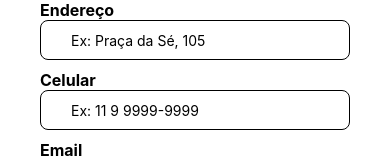
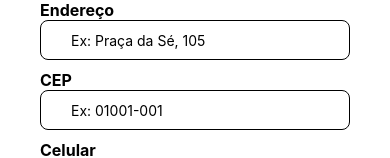
Before and after one commit to Raianwz/MeuSCAPP, a React Native app: screen /Cadastro in a window 390 px wide. Shown: the part 155-313 px from the top of the page. Built offline with nearby package versions, Linux system fonts and the light colour scheme.

Commit message:
Atualização de Telas, Added CaixaEditar

```diff
--- a/src/components/bandejaItem/index.js
+++ b/src/components/bandejaItem/index.js
@@ -5,14 +5,14 @@ import { MaterialIcons } from '@expo/vector-icons';
 export function BandejaItem({ data }) {
     return (
         <Pressable style={style.container}>
-            <View style={{flex: 1, flexDirection: 'row'}}>
+            <View style={{ flex: 1, flexDirection: 'row' }}>
                 <View style={style.textBox}>
                     <Text style={style.title}>{data.title}</Text>
-                    <Text>{data.describle}</Text>
+                    <Text numberOfLines={3} style={style.paragraph}>{data.describle}</Text>
                 </View>
                 <View style={style.priceBox}>
                     <Text style={style.price}>{'R$ ' + data.price.toFixed(2)}</Text>
-                    <Text style={{fontSize: 11,}}>Por unidade</Text>
+                    <Text style={{ fontSize: 11, }}>Por unidade</Text>
                 </View>
                 <TouchableOpacity style={style.shopBox}>
                     <MaterialIcons color='#FFF' name='add-shopping-cart' size={40} />
@@ -42,16 +42,16 @@ const style = StyleSheet.create({
     },
     textBox: {
         flex: 2,
-        width: "100%",
     },
     priceBox: {
         flex: 1,
-        marginLeft: 2,
+        marginLeft: 5,
+        marginRight: 5,
     },
-    shopBox:{
+    shopBox: {
         marginRight: -14,
         marginTop: -15,
-        marginBottom:-15,
+        marginBottom: -15,
         paddingLeft: 5,
         backgroundColor: '#fe7a00',
         justifyContent: 'center',
@@ -59,5 +59,11 @@ const style = StyleSheet.create({
         height: "auto",
         borderTopEndRadius: 8,
         borderBottomRightRadius: 8,
-    }
+    },
+    paragraph: {
+        fontSize: 16,
+        textAlign: 'justify',
+        color: 'black',
+        width: 208,
+    },
 })
--- /dev/null
+++ b/src/components/caixaEditar/index.js
@@ -0,0 +1,96 @@
+import React, { useState } from 'react'
+import { View, Text, StyleSheet, TextInput, TouchableOpacity } from 'react-native'
+import { MaterialIcons } from '@expo/vector-icons';
+
+
+
+export default function CaixaEditar({ title, describle, keyboard, secure }) {
+    const [editavel, setEditavel] = useState(false)
+    keyboard = 'default' || keyboard
+    secure = false || secure
+
+    function checkEditable() {
+        if (editavel == false) {
+            setEditavel(true)
+        } else {
+            setEditavel(false)
+        }
+    }
+
+
+    return (
+        <View style={styles.container}>
+            <View style={styles.cforms}>
+                <Text style={[styles.cformsText]}>{title}</Text>
+            </View>
+            <TextInput
+                style={styles.input}
+                secureTextEntry={secure}
+                keyboardType={keyboard}
+                placeholder={describle}
+                editable={editavel}
+            />
+            <TouchableOpacity style={styles.edit} onPress={() => checkEditable()}>
+                <MaterialIcons name='edit' size={30} color='grey' />
+            </TouchableOpacity>
+        </View>
+    )
+}
+
+const styles = StyleSheet.create({
+    container: {
+        flex: 1,
+        backgroundColor: 'white',
+    },
+    title: {
+        flex: 1,
+        flexDirection: 'row',
+        marginTop: 24,
+        alignContent: 'flex-start',
+        width: "100%",
+        maxHeight: 36,
+        backgroundColor: '#289E10',
+    },
+    titleText: {
+        fontSize: 24,
+        color: "#FFF",
+        fontWeight: 'bold',
+        marginLeft: 80,
+    },
+    input: {
+        width: 310,
+        height: 40,
+        borderWidth: 1.1,
+        padding: 3,
+        borderRadius: 8,
+        paddingLeft: 30,
+        fontSize: 14,
+        marginRight: 'auto',
+        marginLeft: 'auto',
+        paddingRight: 50,
+    },
+    edit: {
+        position: 'absolute',
+        zIndex: 3,
+        right: 30,
+        bottom: 2,
+        height: 36,
+        width: 40,
+        justifyContent: 'center',
+        alignItems: 'center'
+    },
+    cforms: {
+        flex: 1,
+        textAlign: 'left',
+        marginTop: 15,
+        marginLeft: 40,
+    },
+    cformsText: {
+        marginTop: 10,
+        fontWeight: 'bold',
+        textAlign: 'left',
+        justifyContent: 'flex-start',
+        alignContent: 'flex-start',
+        fontSize: 16,
+    },
+})
--- a/src/pages/Cadastro/index.js
+++ b/src/pages/Cadastro/index.js
@@ -28,6 +28,12 @@ export default function Cadastro() {
         <TextInput
           style={styles.input}
           placeholder="Ex: Praça da Sé, 105"
+          keyboardType='default'
+        />
+        <Text style={styles.cformsText}>CEP</Text>
+        <TextInput
+          style={styles.input}
+          placeholder="Ex: 01001-001"
           keyboardType='default'
         />
         <Text style={styles.cformsText}>Celular</Text>
--- a/src/pages/Conta/index.js
+++ b/src/pages/Conta/index.js
@@ -2,6 +2,7 @@ import React, { useState } from 'react'
 import { Text, View, ScrollView, StyleSheet, TouchableOpacity, Image, TextInput, FlatList } from 'react-native';
 import StatusBarColor from '../../components/statusBar';
 import { Ionicons } from '@expo/vector-icons';
+import CaixaEditar from '../../components/caixaEditar';
 
 
 export default function Conta() {
@@ -15,8 +16,15 @@ export default function Conta() {
                     <Text style={styles.titleText}>Minha Conta</Text>
                 </View>
             </View>
-            <ScrollView>
-                <Text>Tela Conta</Text>
+            <ScrollView style={{backgroundColor: "#FFF"}}>
+                <CaixaEditar title='Nome Completo' describle="Tester" />
+                <CaixaEditar title='Celular' describle="(11) 9 0000-0000" />
+                <CaixaEditar title='CEP' describle="00000-000" />
+                <CaixaEditar title='Email' describle="Tester@Tester" />
+                <Text style={{fontWeight: 'bold', marginTop: 15, fontSize: 16, marginLeft: 10}} >Alterar Senha</Text>
+                <CaixaEditar title='Senha Alta' describle="Tester" secure={true} />
+                <CaixaEditar title='Nova Senha' describle="Nova Senha" secure={true} />
+                <CaixaEditar title='Confirmar Nova Senha' describle="Confirmar Nova Senha" secure={true} />
             </ScrollView>
             <StatusBarColor />
         </View>
@@ -56,4 +64,19 @@ const styles = StyleSheet.create({
         fontSize: 14,
         backgroundColor: '#FFF'
     },
+    cforms: {
+        flex: 2,
+        textAlign: 'left',
+        marginTop: 15,
+        marginLeft: 'auto',
+        marginRight: 'auto',
+    },
+    cformsText: {
+        marginTop: 10,
+        fontWeight: 'bold',
+        textAlign: 'left',
+        justifyContent: 'flex-start',
+        alignContent: 'flex-start',
+        fontSize: 16,
+    },
 })
--- a/src/pages/Home/index.js
+++ b/src/pages/Home/index.js
@@ -3,6 +3,7 @@ import { Text, View, ScrollView, StyleSheet, TouchableOpacity, Image, TextInput,
 import StatusBarColor from '../../components/statusBar';
 import { Ionicons } from '@expo/vector-icons';
 import { BandejaItem } from '../../components/bandejaItem'
+import { useNavigation } from '@react-navigation/native';
 
 const dataBandejas = [
     {
@@ -27,6 +28,7 @@ const dataBandejas = [
 ]
 
 export default function Home() {
+    const navigation = useNavigation();
     return (
         <View style={styles.container}>
             <View style={styles.titleBox}>
@@ -36,12 +38,12 @@ export default function Home() {
                     </TouchableOpacity>
                     <Image style={styles.logoimgR} source={require('../../assets/m_tomate.png')} />
                     <Text style={styles.titleText}>Meu Sacolão</Text>
-                    <TouchableOpacity>
-                        <Ionicons name='cart' size={34} color="white" />
+                    <TouchableOpacity onPress={()=> navigation.navigate('Carrinho')}>
+                        <Ionicons name='cart' size={34} color="white"/>
                     </TouchableOpacity>
                 </View>
                 <TextInput style={styles.input} placeholder='Pesquisar' />
-                <Ionicons style={{ position: 'absolute', top: 50, right: 70, }} name='search' color="#bcbcbc" size={20} />
+                <Ionicons style={{ position: 'absolute', top: 56, right: 70, }} name='search' color="#bcbcbc" size={20} />
             </View>
             <ScrollView scrollEnabled={true}>
                 <View style={{ backgroundColor: "#FFFFFF", marginTop: 15, borderRadius: 4, flex: 1, flexDirection: 'row', flexWrap: 'wrap' }}>
@@ -60,11 +62,13 @@ export default function Home() {
                 </View>
                 <View style={{ backgroundColor: "#FFFFFF", marginTop: 15, borderRadius: 4, flex: 1, }}>
                     <Text style={{ textAlign: 'center', fontSize: 20, color: '#289e10' }}>Prontos para Preparo</Text>
-                    <FlatList
-                        style={{marginTop: 15, width: "98%", marginLeft: 4,}}
-                        data={dataBandejas}
-                        renderItem={({ item }) => <BandejaItem data={item} />}
-                    />
+                        <ScrollView ve horizontal={true} style={{ width: "100%" }} >
+                            <FlatList
+                                style={{ marginTop: 15, width: "98%", marginLeft: 4, }}
+                                data={dataBandejas}
+                                renderItem={({ item }) => <BandejaItem data={item} />}
+                            />
+                        </ScrollView>
                 </View>
             </ScrollView>
             <StatusBarColor cor="#1F7E0C" />
```
